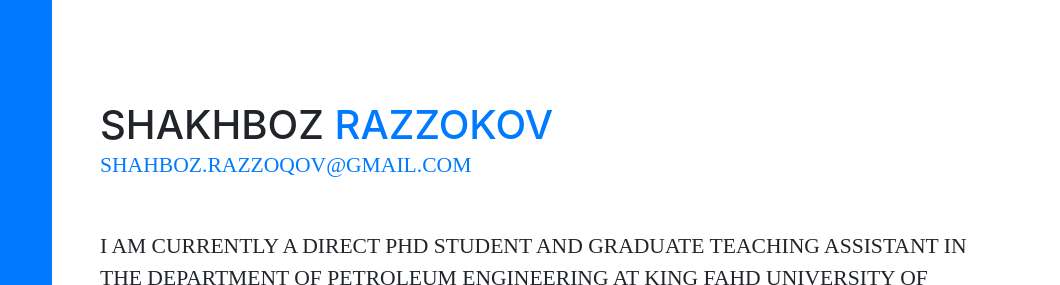
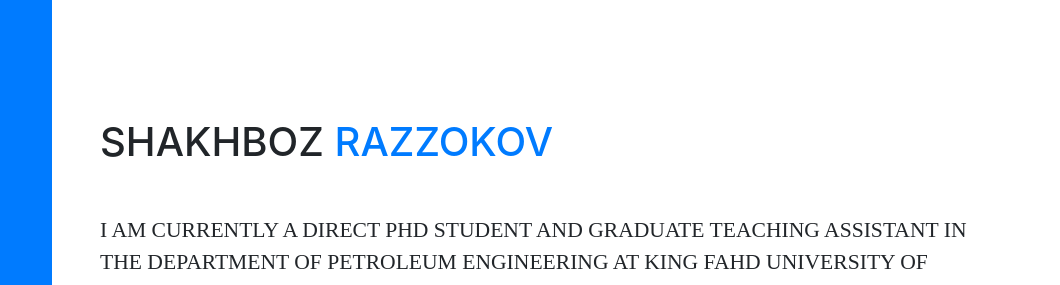
Before and after one commit to Shahbozjon/test, a website with bundled scripts: page index.html in a window 1280 px wide. Shown: the part 117-402 px from the top of the page, 220-1280 px from the left. Built offline with nearby package versions, Linux system fonts and the light colour scheme; a web font is replaced by a local one.

Commit message:
Update index.html

```diff
--- a/index.html
+++ b/index.html
@@ -90,7 +90,7 @@
             <span class="text-primary">Razzokov</span>
           </h1>
           <div class="subheading mb-5">
-            <a href="mailto:shahboz.razzoqov@gmail.com">shahboz.razzoqov@gmail.com</a>
+            <a href="mailto:"></a>
           </div>
           <div class="subheading mb-3">I am currently a Direct PhD student and Graduate Teaching Assistant in the Department of Petroleum Engineering at King Fahd University of Petroleum & Minerals (KFUPM), which is ranked No. 5 globally for Petroleum Engineering and No. 67 worldwide overall in the QS 2025 World University Rankings.</div>
 <!--           <p class="mb-5"></p> -->
```
